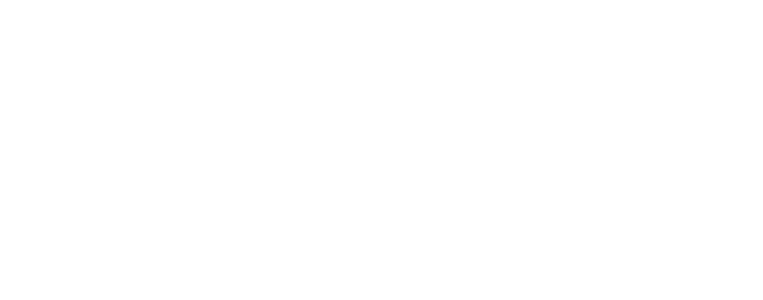
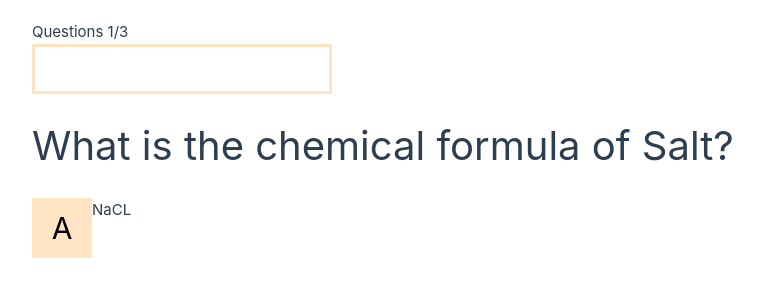
Before and after one commit to Chandanindalkar/vue-quizapp, a Vue app: page /quiz/1 in a window 1280 px wide. Before the commit this address had no page. Shown: the top 300 px of the page, without its empty margins (108-871 px from the left). Built offline with nearby package versions, Linux system fonts and the light colour scheme.

Commit message:
updated QuizView page

```diff
--- a/src/components/Card.vue
+++ b/src/components/Card.vue
@@ -1,13 +1,25 @@
 <script setup>
 import { defineProps, ref, watch } from 'vue';
+import { useRoute, useRouter, RouterView } from 'vue-router';
+
+const route = useRoute();
+const router = useRouter();
 
 const { quiz } = defineProps(['quiz'])
+
+const navigateToQuiz = () => {
+  console.log(`clicked on a quiz subject`)
+  router.push(`/quiz/${quiz.id}`)
+}
 
 </script>
 
 <template>
 
-  <div class="card">
+  <div
+    class="card"
+    @click="navigateToQuiz"
+  >
     <img :src="quiz.img" alt="">
     <div class="card-text">
         <h2>{{ quiz.name }}</h2>
--- a/src/router/index.js
+++ b/src/router/index.js
@@ -1,5 +1,7 @@
 import { createRouter, createWebHistory } from 'vue-router'
-import QuizesViewVue from '../views/QuizesView.vue'
+import QuizesView from '../views/QuizesView.vue'
+import QuizView from '../views/QuizView.vue'
+import NotFoundView from "../views/404View.vue";
 
 const router = createRouter({
     history: createWebHistory(import.meta.env.BASE_URL),
@@ -7,7 +9,18 @@
         {
             path: "/",
             name: 'quizes',
-            component: QuizesViewVue
+            component: QuizesView
+        },
+        {
+            path: "/quiz/:id",
+            name: 'math',
+            component: QuizView
+        },
+        {
+            // regex to catch any undefined path
+            path: "/:catchall(.*)*",
+            name: "Not Found",
+            component: NotFoundView
         }
     ]
 })
--- /dev/null
+++ b/src/views/404View.vue
@@ -0,0 +1,5 @@
+<template>
+    <div>
+        <h1>404 Page Not Found</h1>
+    </div>
+</template>
--- /dev/null
+++ b/src/views/QuizView.vue
@@ -0,0 +1,85 @@
+<script setup>
+import { defineProps, ref, watch } from 'vue';
+import { useRoute, useRouter, RouterView } from 'vue-router';
+
+
+const state = ref();
+
+</script>
+
+<template>
+  <div>
+    <header>
+      <h4>Questions 1/3</h4>
+      <div class="bar">
+        <div class="completion"></div>
+      </div>
+    </header>
+    <div>
+      <div class="question-container">
+        <h1 class="question">
+          What is the chemical formula of Salt?
+        </h1>
+      </div>
+      <div class="options-container">
+        <div class="option">
+          <p class="option-label">A</p>
+          <div class="option-value" >
+            NaCL
+          </div>
+        </div>
+      </div>
+    </div>
+
+  </div>
+</template>
+
+<style scoped>
+  header {
+    margin-top: 20px;
+  }
+
+  header h4 {
+    margin-top: 20px;
+  }
+
+  .bar {
+    width: 300px;
+    height: 50px;
+    border: 3px solid bisque;
+  }
+
+  .completion {
+    width: 0%;
+    height: 100%;
+    background-color: bisque;
+  }
+
+  .question-container {
+    margin-top: 20px;
+  }
+
+  .question {
+    font-size: 40px;
+    margin-bottom: 20px;
+  }
+
+  .option {
+    display: flex;
+    margin-bottom: 20px;
+    cursor: pointer;
+
+  }
+
+  .option-label {
+    color: black;
+    background-color: bisque;
+    width: 60px;
+    height: 60px;
+    font-size: 30px;
+    display: flex;
+    align-items: center;
+    justify-content: center;
+
+  }
+</style>
```
